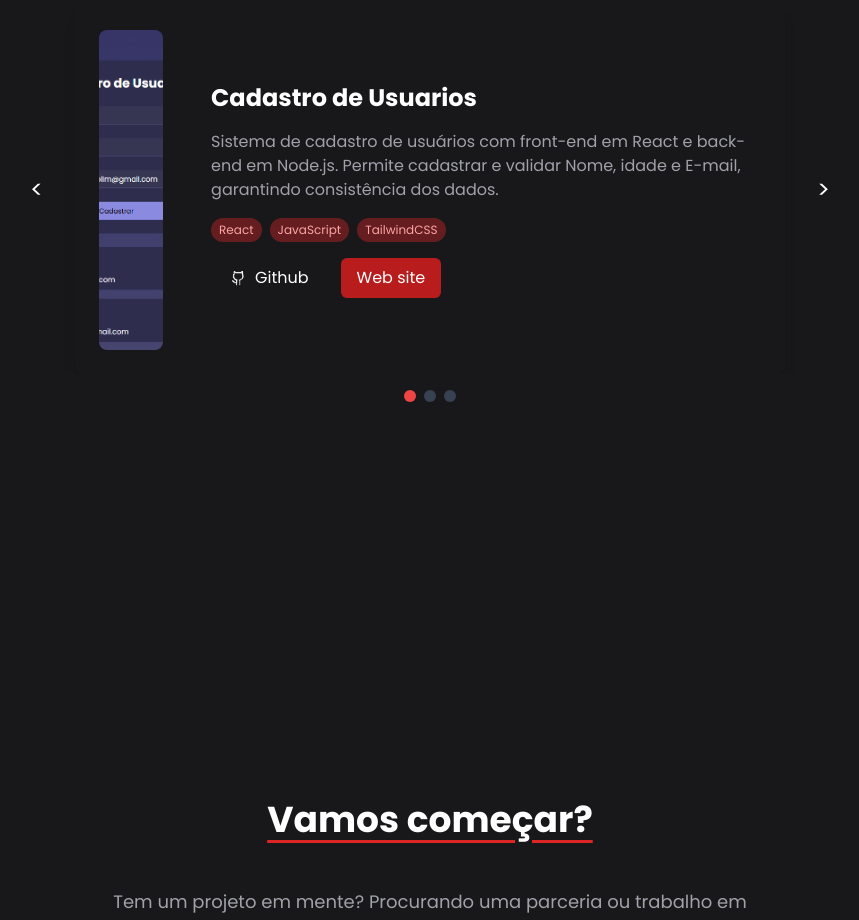
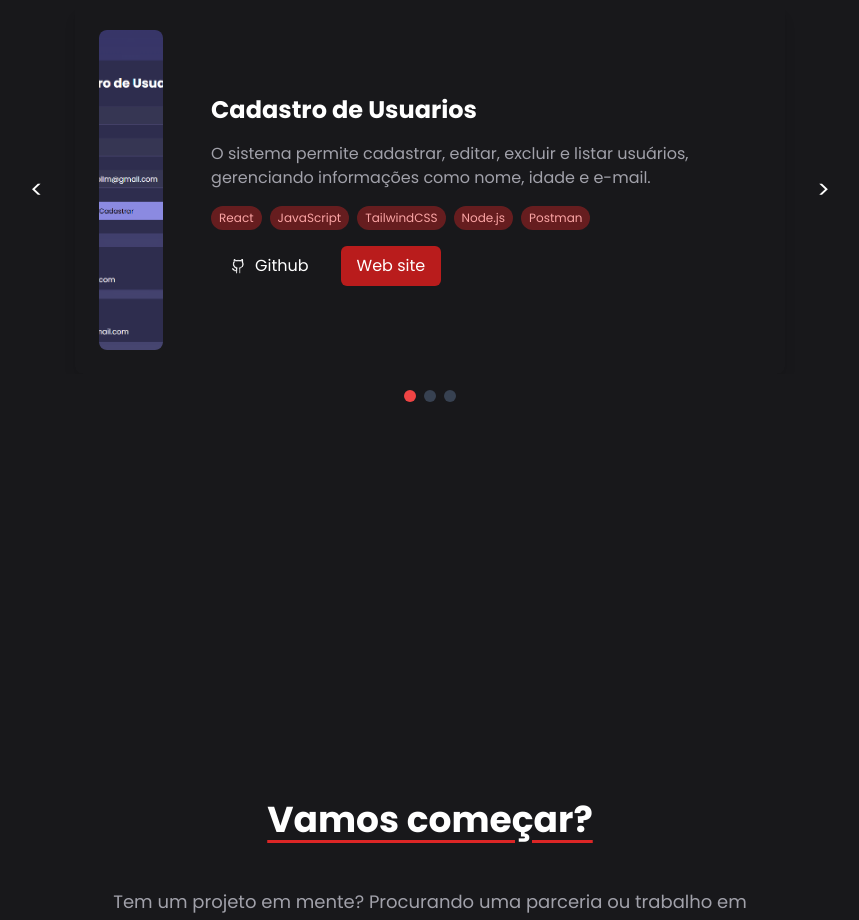
Before and after one commit to Daischi/portfolio, a React (Vite) app: page / in a window 1280 px wide. Shown: the part 2540-3460 px from the top of the page, without its empty margins (210-1069 px from the left). Built offline with nearby package versions, Linux system fonts and the light colour scheme.

Commit message:
Finalizando Portifolio

```diff
--- a/src/components/projects.jsx
+++ b/src/components/projects.jsx
@@ -13,8 +13,8 @@ const projects = [
   {
     title: "Cadastro de Usuarios",
     description:
-      "Sistema de cadastro de usuários com front-end em React e back-end em Node.js. Permite cadastrar e validar Nome, idade e E-mail, garantindo consistência dos dados.",
-    tags: ["React", "JavaScript", "TailwindCSS"],
+      "O sistema permite cadastrar, editar, excluir e listar usuários, gerenciando informações como nome, idade e e-mail.",
+    tags: ["React", "JavaScript", "TailwindCSS", "Node.js", "Postman" ],
     codeLink: "https://github.com/Daischi/Cadastro-de-Usuario",
     demoLink: "https://registro-usuarios-p420i6z56-guilherme-poppi-limas-projects.vercel.app/",
     image: projetoimg,
@@ -22,7 +22,7 @@ const projects = [
   {
     title: "Tradutor de Linguas",
     description:
-      "Tradutor de Línguas, uma aplicação de tradução simples e elegante desenvolvida em React. Este projeto permite aos usuários traduzir textos entre várias línguas de forma fácil e intuitiva.",
+      "Tradutor de Línguas é uma aplicação em React que permite traduções rápidas e fáceis entre diversos idiomas.",
     tags: ["React", "JavaScript", "TailwindCSS"],
     codeLink: "https://github.com/Daischi/Tradutor",
     demoLink: "https://tradutor-cxwozngvm-guilherme-poppi-limas-projects.vercel.app/",
@@ -31,7 +31,7 @@ const projects = [
   {
     title: "Poppi Books",
     description:
-      "Poppi Book é um site de venda de livros, oferecendo uma plataforma prática e agradável para explorar e adquirir títulos diversos, com uma navegação fluida em qualquer dispositivo.",
+      "Poppi Book é um site de vendas de livros, com uma seleção inicial de títulos na página principal.",
     tags: ["HTML", "JavaScript", "CSS"],
     codeLink: "https://github.com/Daischi/Poppi__Books",
     demoLink: "https://daischi.github.io/Poppi__Books/",
@@ -165,7 +165,7 @@ function ProjectCarousel() {
                     className="text-gray-600 dark:text-gray-300 mb-6 text-lg leading-relaxed"
                   >
                     {project.title === "Cadastro de Usuarios"
-                      ? "Um sistema robusto e intuitivo para gerenciamento de usuários, desenvolvido com React e Node.js. Este projeto demonstra boas práticas de desenvolvimento web, incluindo validação de dados em tempo real, interface responsiva e integração backend-frontend segura."
+                      ? "Este projeto é um sistema simples de cadastro de usuários que permite registrar, visualizar e gerenciar informações básicas, como nome, idade e e-mail. Ele foi desenvolvido para praticar habilidades de integração front-end e back-end, utilizando uma API própria criada por mim, disponível em meu github, além de serviços modernos de hospedagem para um fluxo de CI/CD simples."
                       : project.title === "Tradutor de Linguas"
                         ? "Uma ferramenta de tradução moderna e eficiente que suporta múltiplos idiomas. Desenvolvida com React e APIs de tradução state-of-the-art, oferece tradução instantânea com uma interface limpa e amigável, perfeita para uso diário."
                         : "Uma plataforma de e-commerce especializada em livros, construída com foco na experiência do usuário. Apresenta um design responsivo, sistema de busca eficiente e interface intuitiva para navegação e compra de livros."}
```
